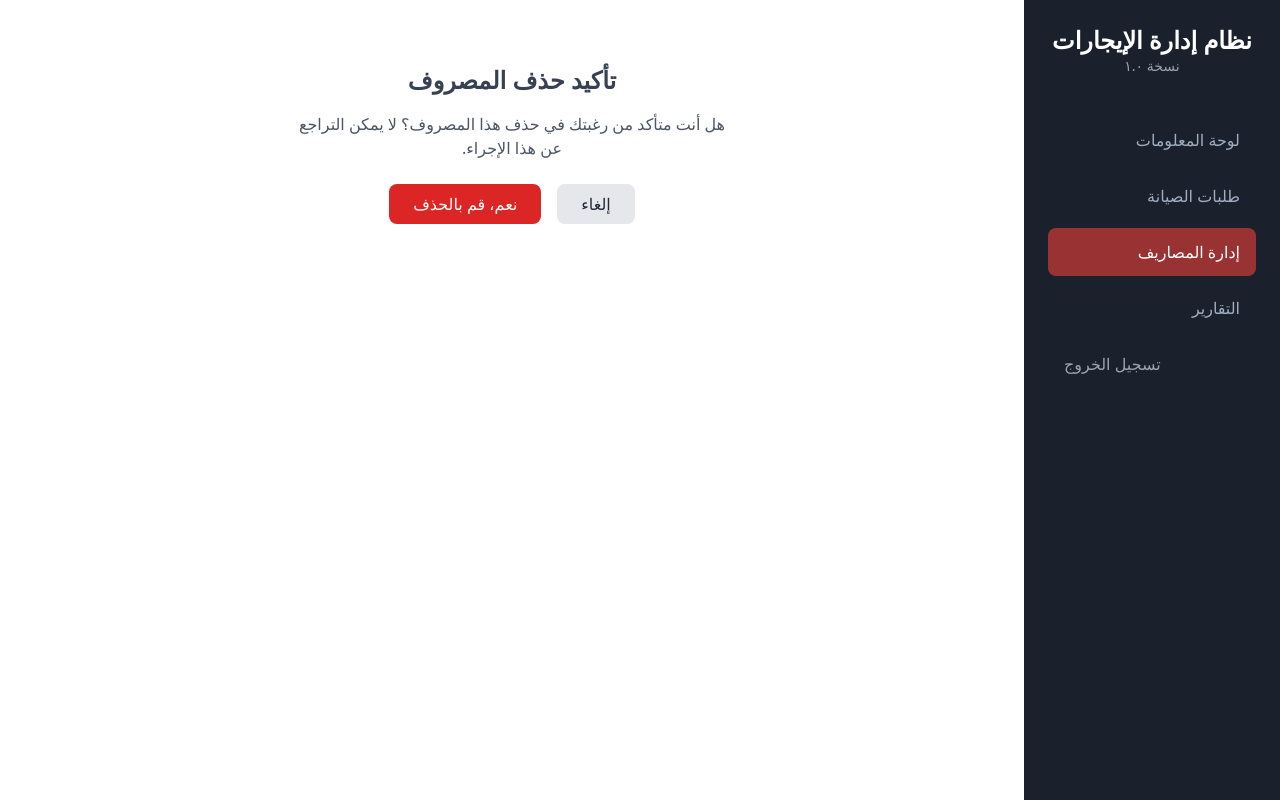
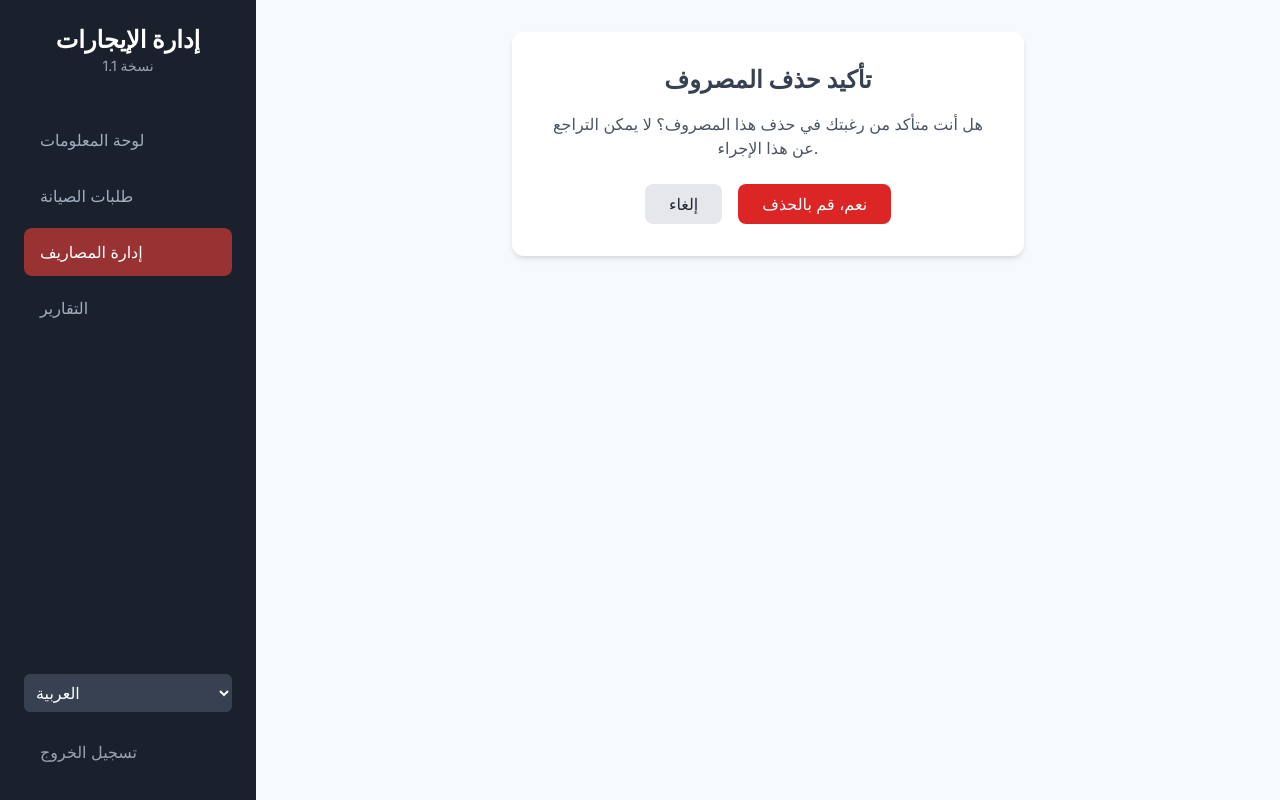
Before and after one commit to alabri0803/rent_management, a Django app: page /dashboard/expenses/1/delete/ in a window 1280 px wide. Run offline with Django 5.2, Linux system fonts and the light colour scheme; a user stored in the database is signed in; data comes from the database, SQL or seed files in the repository; parts of the project's set-up code (start-up, migrations or seed data) failed here and were passed over; some libraries are stand-ins or nearby versions.

Commit message:
تحديث dashboard/base.html

```diff
--- a/dashboard/templates/dashboard/base.html
+++ b/dashboard/templates/dashboard/base.html
@@ -1,101 +1,41 @@
+{% load i18n %}
 <!DOCTYPE html>
-<html lang="ar" dir="rtl">
+<html lang="{{ LANGUAGE_CODE }}" dir="{% if LANGUAGE_CODE == 'ar' %}rtl{% else %}ltr{% endif %}">
 <head>
-    <meta charset="UTF-8">
-    <meta name="viewport" content="width=device-width, initial-scale=1.0">
-    <title>{% block title %}نظام إدارة الإيجارات - لوحة التحكم{% endblock %}</title>
-    <script src="https://cdn.tailwindcss.com"></script>
-    <script src="https://cdn.jsdelivr.net/npm/chart.js"></script>
-    <style>
-      @import url('https://fonts.googleapis.com/css2?family=Tajawal:wght@400;700&display=swap')
-       body {
-         font-family: 'Tajawal', sans-serif;
-         background-color: #f7fafc;
-      }
-      :root {
-        --primary-color: #993333;
-        --secondary-color: #D4AF37;
-      }
-      .sidebar {
-        background-color: #1a202c;
-      }
-      .sidebar nav a {
-        color: #a0aec0;
-        transition: all 0.2s;
-      }
-      .sidebar nav a:hover, .sidebar nav a.active {
-        background-color: var(--primary-color);
-        color: white;
-      }
-      .btn-primary {
-        background-color: var(--primary-color);
-        color: white;
-        transition: background-color 0.3s;
-      }
-      .btn-primary:hover {
-        background-color: #7c2a2a;
-      }
-      .card {
-        background-color: white;
-        border-radius:0.75rem;
-        box-shadow: 0 4px 6px -1px rgba(0, 0, 0, 0.1), 0 2px 4px -1px rgba(0, 0, 0, 0.06)
-        border: 1px solid #e5e7eb;
-      }
-      .status-badge {
-        padding: 0.25rem 0.75rem;
-        border-radius: 9999px;
-        font-size: 0.75rem;
-        font-weight: 600;
-        text-transform: uppercase;
-      }
-      .status-active {
-        background-color: #dcfce7;
-        color: #166534;
-      }
-      .status-expiring {
-        background-color: #fef9c3;
-        color: #854d0e;
-      }
-      .status-expired {
-        background-color: #fee2e2;
-        color: #991b1b;
-      }
-      .status-canceled {
-        background-color: #e5e7eb;
-        color: #374151;
-      }
-    </style>
+    <meta charset="UTF-8"><meta name="viewport" content="width=device-width, initial-scale=1.0">
+    <title>{% block title %}{% trans "لوحة التحكم" %}{% endblock %} - {% trans "نظام إدارة الإيجارات" %}</title>
+    <script src="https://cdn.tailwindcss.com"></script><script src="https://cdn.jsdelivr.net/npm/chart.js"></script>
+    <style>@import url('https://fonts.googleapis.com/css2?family=Tajawal:wght@400;700&family=Inter:wght@400;700&display=swap');
+    body { font-family: '{% if LANGUAGE_CODE == 'ar' %}Tajawal{% else %}Inter{% endif %}', sans-serif; background-color: #f7fafc; }
+    :root { --primary-color: #993333; --secondary-color: #D4AF37; } .sidebar { background-color: #1a202c; }
+    .sidebar nav a { color: #a0aec0; transition: all 0.2s; } .sidebar nav a:hover, .sidebar nav a.active { background-color: var(--primary-color); color: white; }
+    .card { background-color: white; border-radius: 0.75rem; box-shadow: 0 4px 6px -1px rgba(0, 0, 0, 0.1), 0 2px 4px -1px rgba(0, 0, 0, 0.06); }
+    .btn-primary { background-color: var(--primary-color); color: white; transition: background-color 0.2s; } .btn-primary:hover { background-color: #7c2a2a; }
+    .status-badge { padding: 0.25rem 0.75rem; border-radius: 9999px; font-size: 0.75rem; font-weight: 600; text-transform: uppercase; }
+    .status-active { background-color: #dcfce7; color: #166534; } .status-expiring { background-color: #fef9c3; color: #854d0e; }
+    .status-expired { background-color: #fee2e2; color: #991b1b; } .status-cancelled { background-color: #e5e7eb; color: #374151; }</style>
 </head>
 <body class="text-gray-700">
 <div class="flex h-screen">
-      <aside class="sidebar w-64 p-6 text-white flex-shrink-0">
-        <div class="text-center mb-10">
-          <h1 class="text-2xl font-bold">نظام إدارة الإيجارات</h1>
-          <p class="text-sm text-gray-400">نسخة ١.٠</p>
-        </div>
+<aside class="sidebar w-64 p-6 text-white flex-shrink-0 flex flex-col">
+    <div class="text-center mb-10"><h1 class="text-2xl font-bold">{% trans "إدارة الإيجارات" %}</h1><p class="text-sm text-gray-400">{% trans "نسخة" %} 1.1</p></div>
     <nav>
-          <a href="{% url 'lease_list' %}" class="block py-3 px-4 rounded-lg mb-2 {% if request.resolver_match.url_name == 'lease_list' or request.resolver_match.url_name == 'lease_detail' %}active{% endif %}">لوحة المعلومات</a>
-          <a href="{% url 'maintenance_admin_list' %}" class="block py-3 px-4 rounded-lg mb-2 {% if 'maintenance' in request.resolver_match.url_name %}active{% endif %}">
-                طلبات الصيانة
-              </a>
-            <a href="{% url 'expense_list' %}" class="block py-3 px-4 rounded-lg mb-2 {% if 'expense' in request.resolver_match.url_name %}active{% endif %}">إدارة المصاريف</a>
-           <a href="{% url 'report_selection' %}" class="block py-3 px-4 rounded-lg mb-2 {% if 'report' in request.resolver_match.url_name %}active{% endif %}">التقارير</a>
+        <a href="{% url 'lease_list' %}" class="block py-3 px-4 rounded-lg mb-2 {% if 'lease' in request.resolver_match.url_name or request.path == '/dashboard/' %}active{% endif %}">{% trans "لوحة المعلومات" %}</a>
+        <a href="{% url 'maintenance_admin_list' %}" class="block py-3 px-4 rounded-lg mb-2 {% if 'maintenance' in request.resolver_match.url_name %}active{% endif %}">{% trans "طلبات الصيانة" %}</a>
+        <a href="{% url 'expense_list' %}" class="block py-3 px-4 rounded-lg mb-2 {% if 'expense' in request.resolver_match.url_name %}active{% endif %}">{% trans "إدارة المصاريف" %}</a>
+        <a href="{% url 'report_selection' %}" class="block py-3 px-4 rounded-lg mb-2 {% if 'report' in request.resolver_match.url_name %}active{% endif %}">{% trans "التقارير" %}</a>
     </nav>
     <div class="mt-auto">
-          <form action="{% url 'logout' %}" method="post">
-            {% csrf_token %}
-            <button type="submit" class="w-full text-left py-3 px-4 rounded-lg mb-2 text-gray-400 hover:bg-red-800 hover:text-white">تسجيل الخروج</button>
-          </form>
+        <form action="{% url 'set_language' %}" method="post" class="mb-4">{% csrf_token %}<input name="next" type="hidden" value="{{ request.get_full_path|slice:'3:' }}">
+        <select name="language" onchange="this.form.submit()" class="w-full bg-gray-700 text-white p-2 rounded-md">
+            {% get_current_language as LANGUAGE_CODE %}{% get_available_languages as LANGUAGES %}
+            {% for lang_code, lang_name in LANGUAGES %}<option value="{{ lang_code }}" {% if lang_code == LANGUAGE_CODE %}selected{% endif %}>{{ lang_name }}</option>{% endfor %}
+        </select></form>
+        <form method="post" action="{% url 'logout' %}">{% csrf_token %}<button type="submit" class="w-full text-left py-3 px-4 rounded-lg text-gray-400 hover:bg-red-800 hover:text-white">{% trans "تسجيل الخروج" %}</button></form>
     </div>
 </aside>
 <main class="flex-1 overflow-y-auto p-8">
-          {% if messages %}
-            {% for message in messages %}
-          <div class="p-4 mb-4 text-sm rounded-lg {% if message.tags == 'success' %}bg-green-100 text-green-800{% else %}bg-red-100 text-red-800{% endif %}" role="alert">
-            {{ message }}
-          </div>
-            {% endfor %}
-          {% endif %}
+    {% if messages %}{% for message in messages %}<div class="p-4 mb-4 text-sm rounded-lg {% if message.tags == 'success' %} bg-green-100 text-green-800 {% else %} bg-red-100 text-red-800 {% endif %}" role="alert">{{ message }}</div>{% endfor %}{% endif %}
     {% block content %}{% endblock %}
 </main>
 </div>
```
Lines whose indentation alone changed are shown as unchanged.
